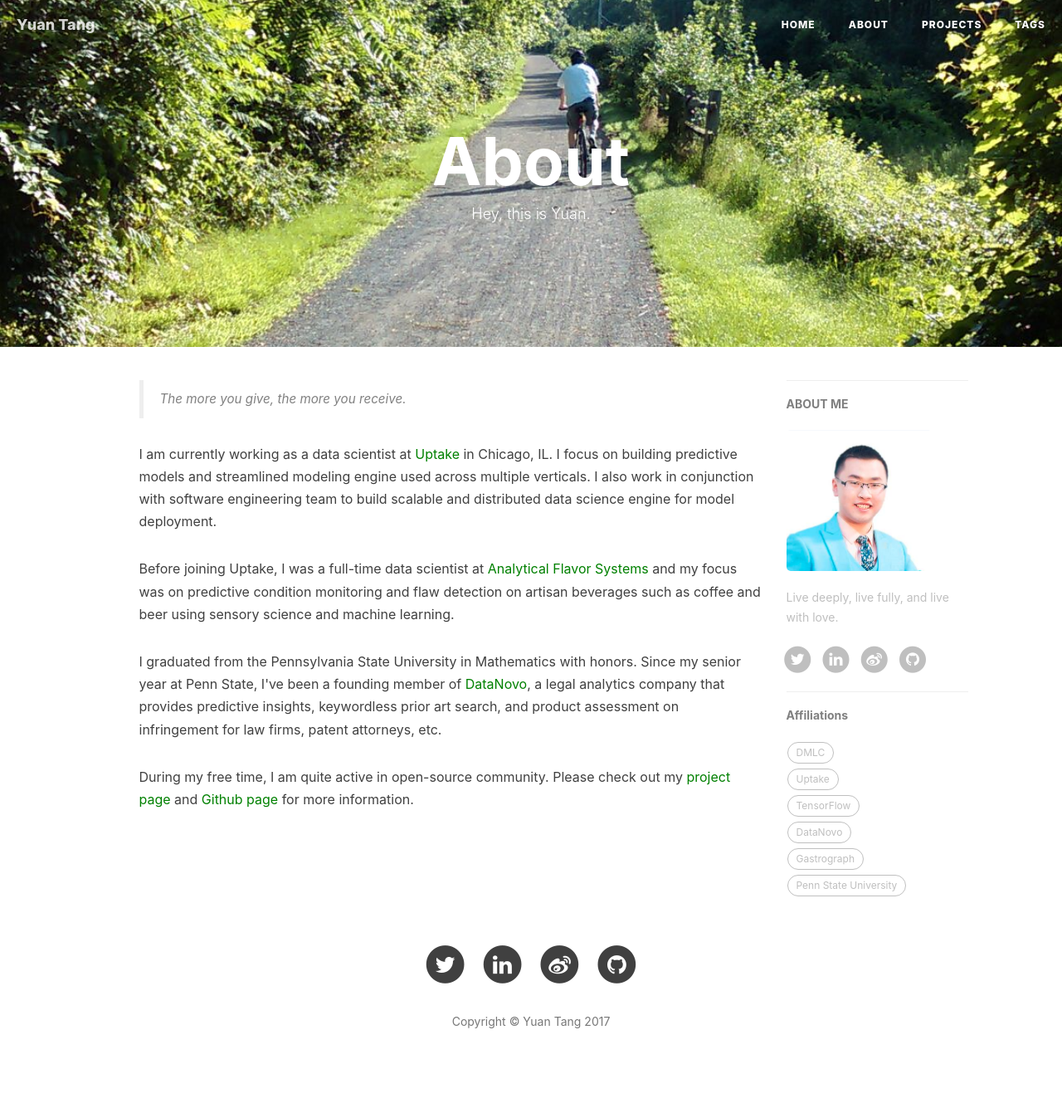
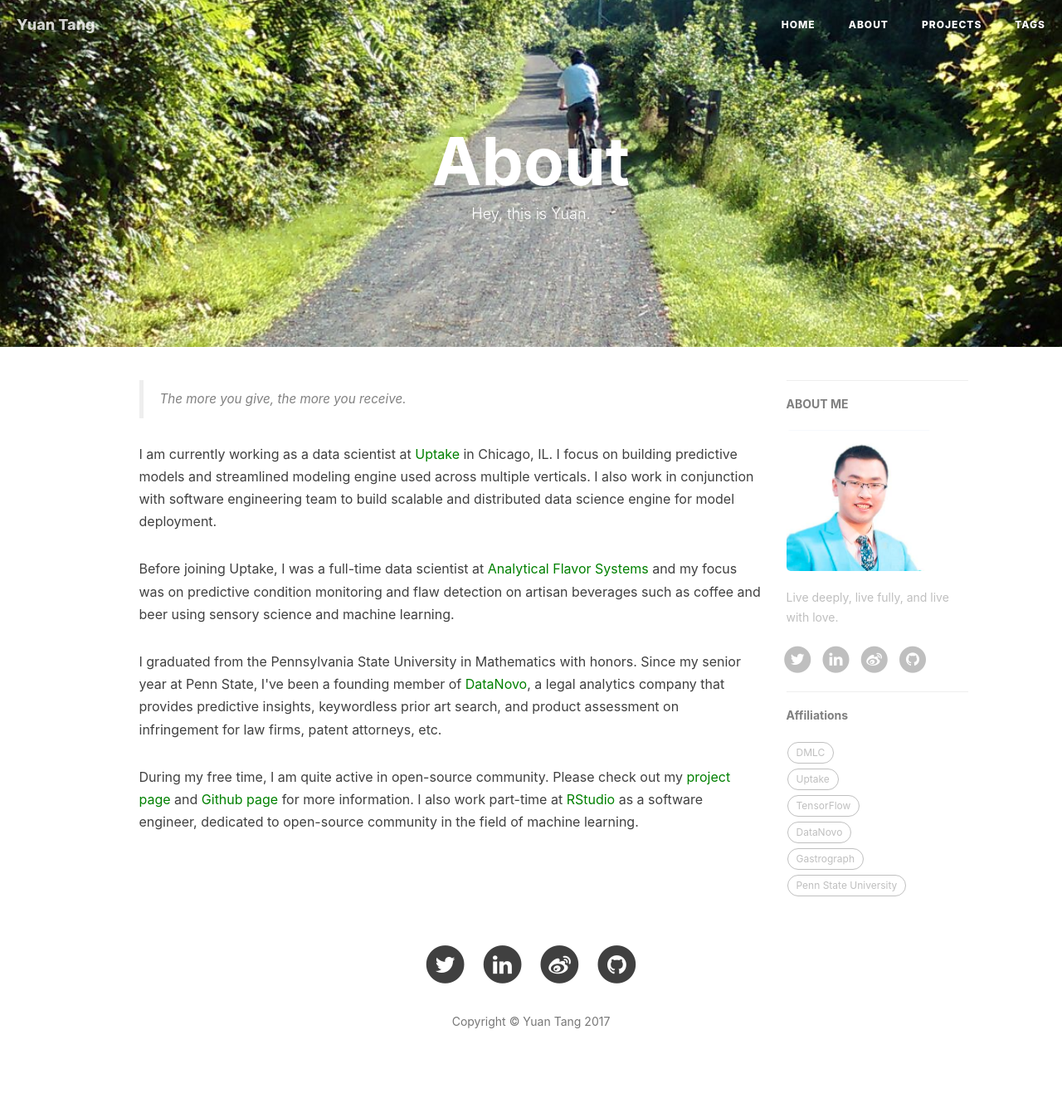
Before and after one commit to terrytangyuan/terrytangyuan.github.com, a Jekyll site: the page built from about.html, in a window 1280 px wide. Shown: the whole page at 83% size. Built offline with Jekyll 4.4.1, drawn with Linux system fonts in a browser that asks for light colours; nearby versions of some CDN libraries; comment, search, counter and statistics services are not loaded.

Commit message:
Update about.html

```diff
--- a/about.html
+++ b/about.html
@@ -31,7 +31,9 @@
         a legal analytics company that provides predictive insights, keywordless prior art search, and product assessment on infringement
         for law firms, patent attorneys, etc. </p>
 
-    <p>During my free time, I am quite active in open-source community. Please check out my <a href="http://terrytangyuan.github.io/projects/" style="color:green";>project page</a> and <a href="http://terrytangyuan.github.io/about/" style="color:green";>Github page</a> for more information. </p>
+    <p>During my free time, I am quite active in open-source community. Please check out my <a href="http://terrytangyuan.github.io/projects/" style="color:green";>project page</a> and <a href="http://terrytangyuan.github.io/about/" style="color:green";>Github page</a> for more information.
+        I also work part-time at <a href="http://rstudio.com" style="color:green;">RStudio</a> as a software engineer, dedicated to open-source community in the field of machine learning.
+    </p>
 
 
 
```
